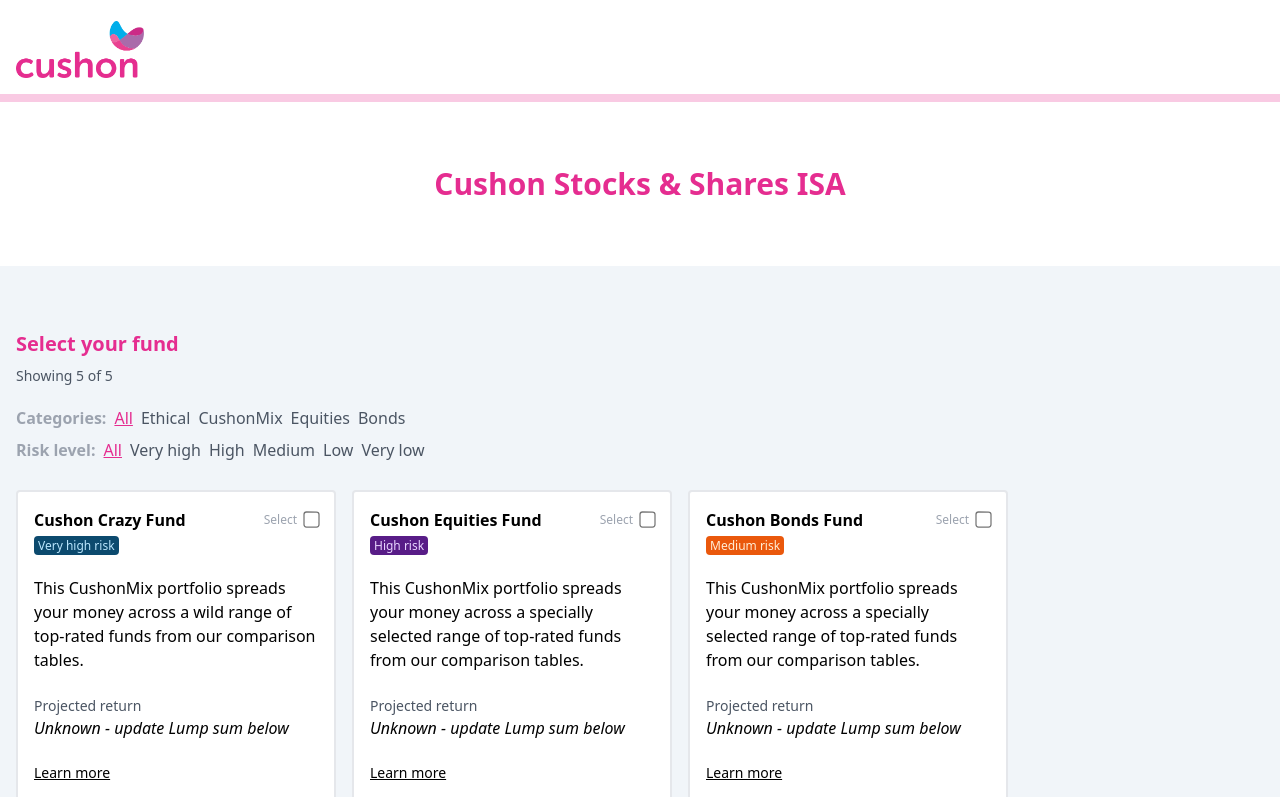
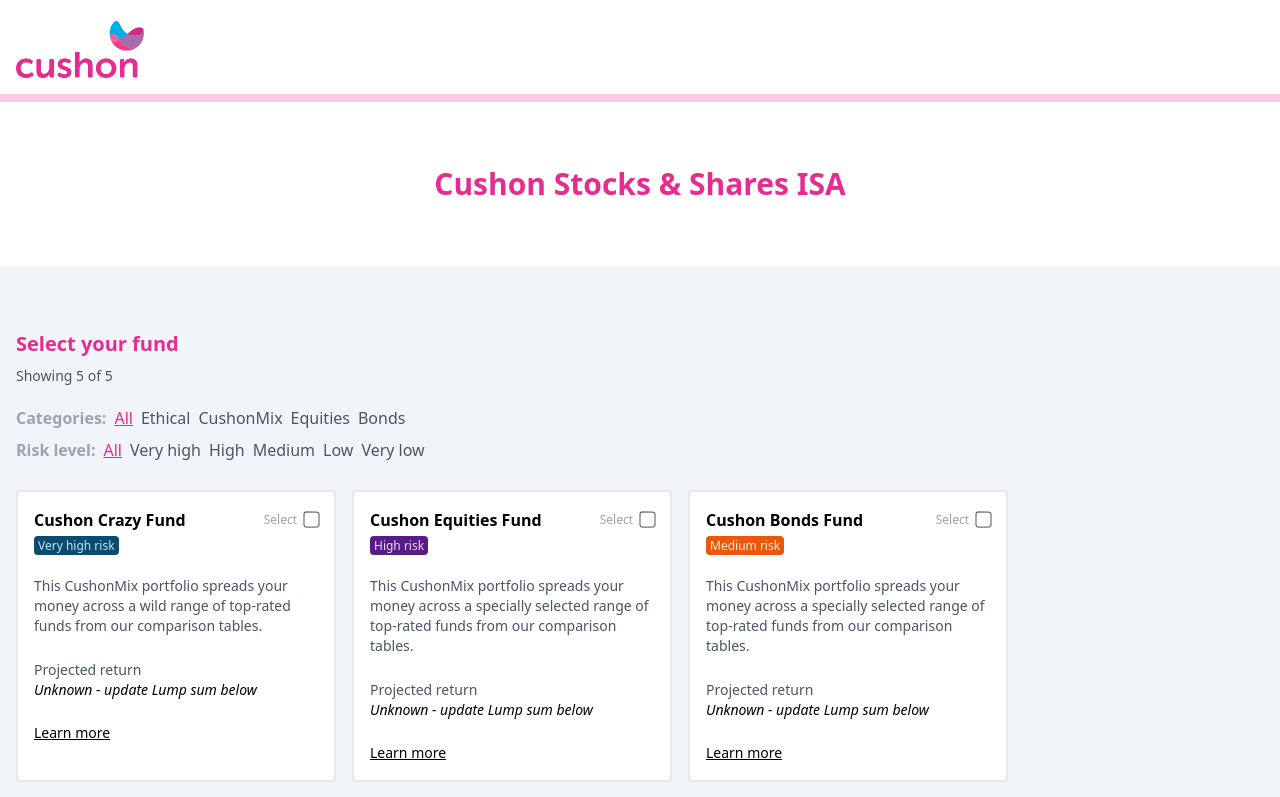
Before and after one commit to pete-naish/cushon-isa, a Next.js app: page / in a window 1280 px wide. Shown: the top 797 px of the page. Built offline with nearby package versions, Linux system fonts and the light colour scheme.

Commit message:
update text styling

```diff
--- a/package.json
+++ b/package.json
@@ -1,5 +1,6 @@
 {
   "name": "cushon-isa",
+  "author": "Pete Naish",
   "module": "index.ts",
   "type": "module",
   "scripts": {
--- a/src/app/components/fund-card.tsx
+++ b/src/app/components/fund-card.tsx
@@ -45,9 +45,9 @@
         </label>
       </header>
       <RiskProfileBadge riskProfile={fund.riskProfile} />
-      <div className="flex flex-col my-5">
-        <p className="mb-6">{fund.description}</p>
-        <span className="text-gray-600 text-sm mr-1">Projected return</span>
+      <div className="flex flex-col my-5 text-sm">
+        <p className="mb-6 text-gray-600">{fund.description}</p>
+        <span className="text-gray-600 mr-1">Projected return</span>
 
         {stringToNumber(lumpSum) >= MIN_LUMP_SUM ? (
           <span>
```
